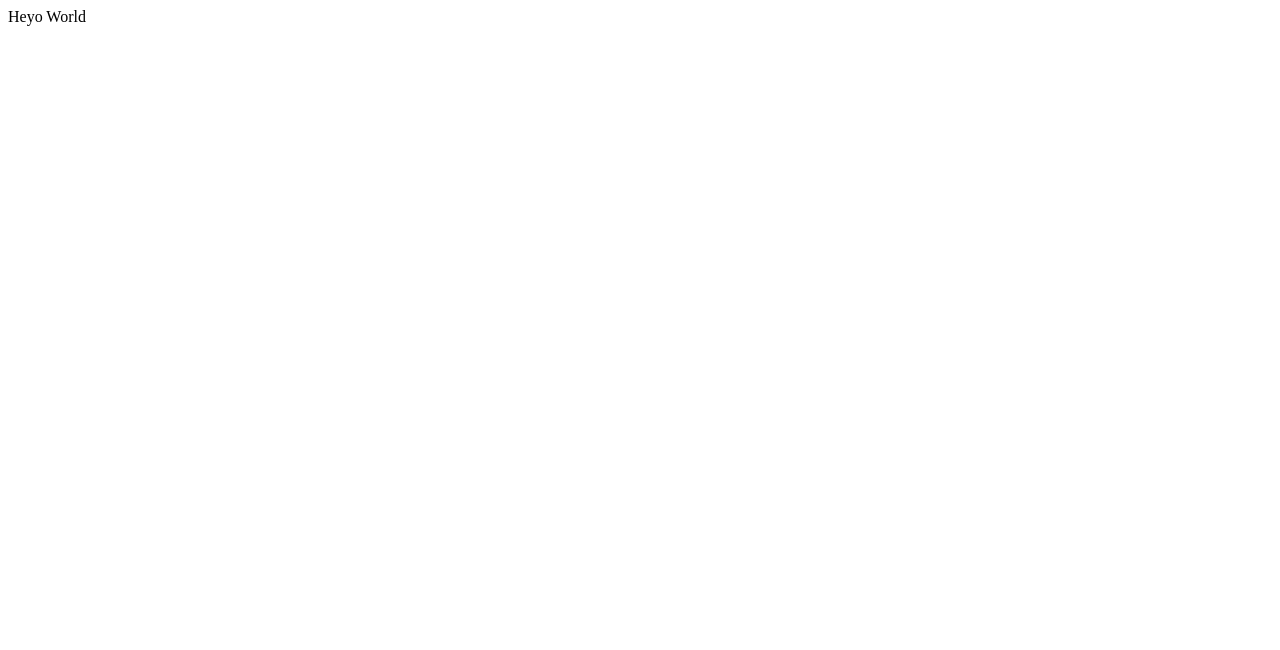
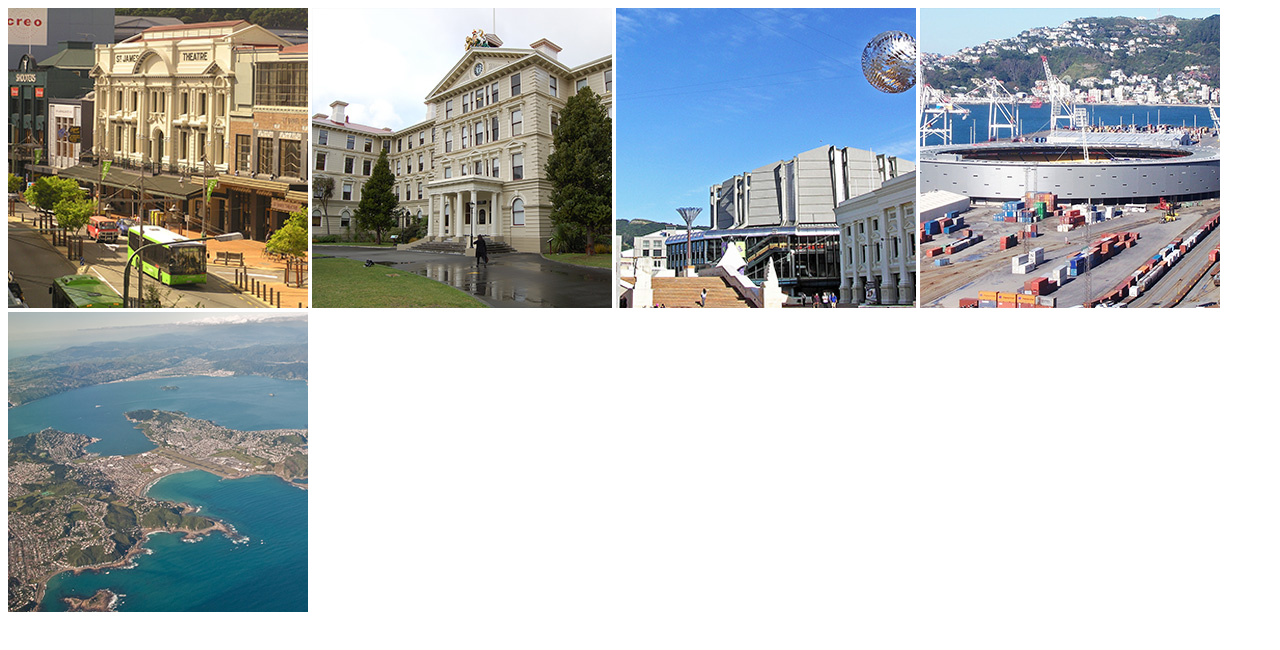
Before and after one commit to annalisa-f/photography-site, a plain HTML site: page index.html in a window 1280 px wide. Drawn offline with nearby package versions, Linux system fonts and the light colour scheme.

Commit message:
Add Gallery

```diff
--- a/index.html
+++ b/index.html
@@ -1,6 +1,15 @@
 <html>
+    <head>
+        <script src="https://code.jquery.com/jquery-3.3.1.min.js"></script>
+        <link rel="stylesheet" href="https://cdn.jsdelivr.net/gh/fancyapps/fancybox@3.5.7/dist/jquery.fancybox.min.css" />
+        <script src="https://cdn.jsdelivr.net/gh/fancyapps/fancybox@3.5.7/dist/jquery.fancybox.min.js"></script>
+    </head>
     <body>
-        Heyo World
+        <a data-fancybox="gallery" href="img/big_1.jpg"><img src="img/small_1.jpg" /></a>
+        <a data-fancybox="gallery" href="img/big_2.jpg"><img src="img/small_2.jpg" /></a>
+        <a data-fancybox="gallery" href="img/big_3.jpg"><img src="img/small_3.jpg" /></a>
+        <a data-fancybox="gallery" href="img/big_4.jpg"><img src="img/small_4.jpg" /></a>
+        <a data-fancybox="gallery" href="img/big_5.jpg"><img src="img/small_5.jpg" /></a>
     </body>
 
 
```
Also changed, not shown: img/big_1.jpg (added), img/big_2.jpg (added), img/big_3.jpg (added), img/big_4.jpg (added), img/big_5.jpg (added), img/small_1.jpg (added), img/small_2.jpg (added), img/small_3.jpg (added), img/small_4.jpg (added), img/small_5.jpg (added), 2 other files.
